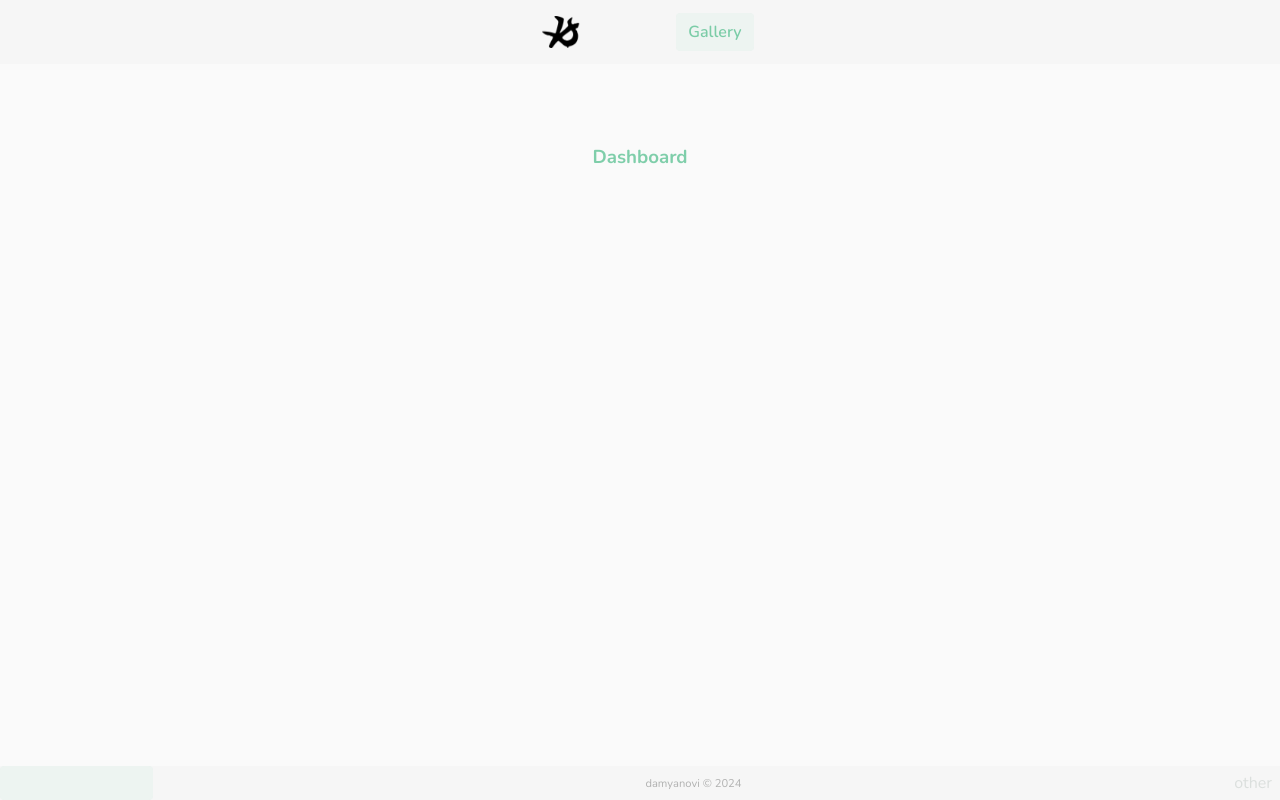
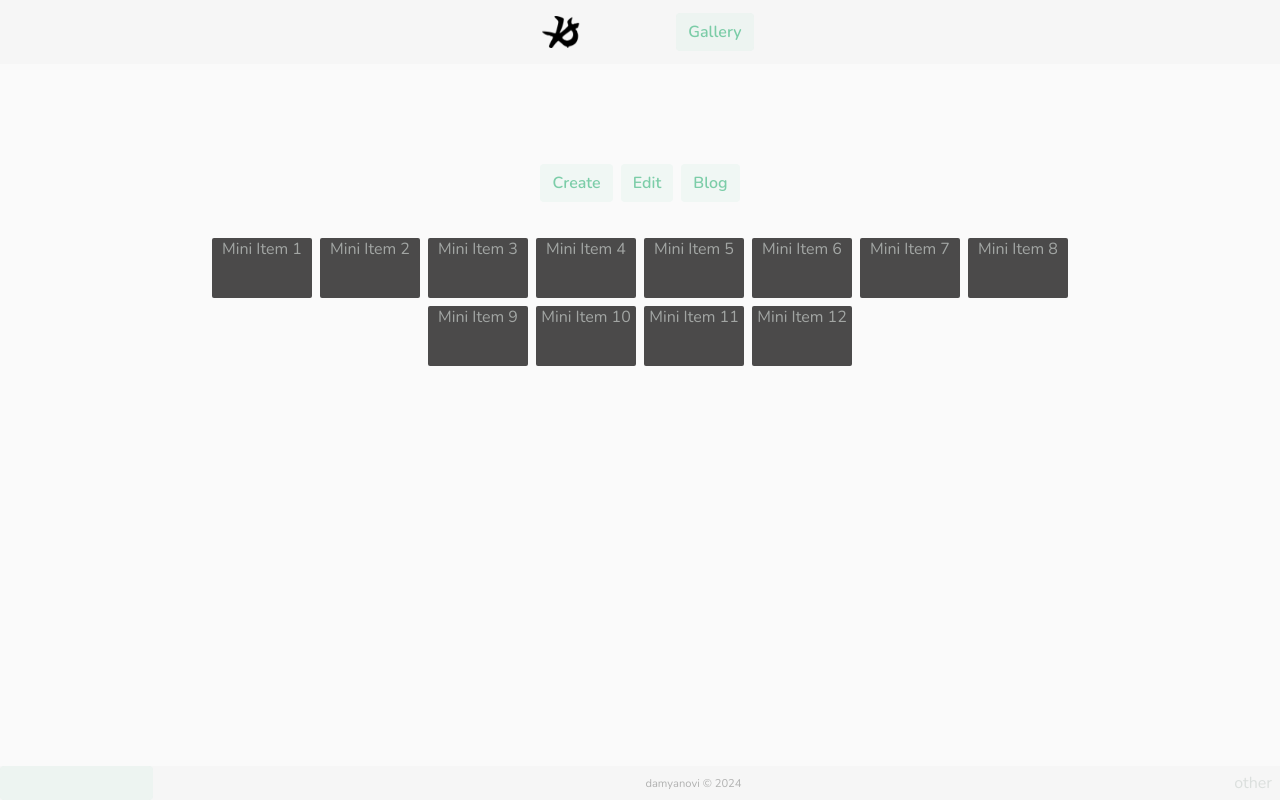
Before and after one commit to malykdim/mosaic, a Vue app: page /admin/dashboard in a window 1280 px wide. Built offline with nearby package versions, Linux system fonts and the light colour scheme; no server answers.

Commit message:
Adding admin dashboard

```diff
--- a/src/views/admin/Dashboard.vue
+++ b/src/views/admin/Dashboard.vue
@@ -1,13 +1,33 @@
 <script setup>
+import MiniGallery from './MiniGallery.vue'
 
 </script>
 
 <template>
-    <div>
-        <h3>Dashboard</h3>
+    <div class="dashboard">
+        <nav class="admin-menu">
+            <router-link to="/admin/create" class="btn">Create</router-link>
+            <router-link to="/admin/edit" class="btn">Edit</router-link>
+            <router-link to="/admin/blog" class="btn">Blog</router-link>
+        </nav>
+        <MiniGallery />
     </div>
 </template>
 
 <style lang='scss' scoped>
+.dashboard {
+    width: 100%;
+    display: flex;
+    flex-direction: column;
+    align-items: center;
+    gap: 1rem;
 
+    .admin-menu {
+        display: flex;
+        flex-direction: row;
+        justify-content: space-around;
+        gap: 0.5rem;
+        margin: 20px 0;
+    }
+}
 </style>
--- /dev/null
+++ b/src/views/admin/MiniGallery.vue
@@ -0,0 +1,24 @@
+<script setup>
+import { ref } from 'vue'
+
+import MiniItem from './MiniItem.vue'
+
+const arr = [1,2,3,4,5,6,7,8,9,10,11,12]
+</script>
+
+<template>
+<div class="mini-gallery">
+    <MiniItem  v-for="item of arr" :item="item" />
+</div>
+</template>
+
+<style lang='scss' scoped>
+.mini-gallery {
+    width: 80%;
+    display: flex;
+    flex-wrap: wrap;
+    flex-direction: row;
+    justify-content: center;
+    gap: 0.5rem;
+}
+</style>
--- /dev/null
+++ b/src/views/admin/MiniItem.vue
@@ -0,0 +1,18 @@
+<script setup>
+defineProps(['item'])
+</script>
+
+<template>
+    <div class="mini-item">Mini Item {{ item }}</div>
+</template>
+
+<style lang='scss' scoped>
+.mini-item {
+    width: 100px;
+    height: 60px;
+    background-color: #4b4a4a;
+    padding: 0;
+    border-radius: 2px;
+    text-align: center;
+}
+</style>
```
